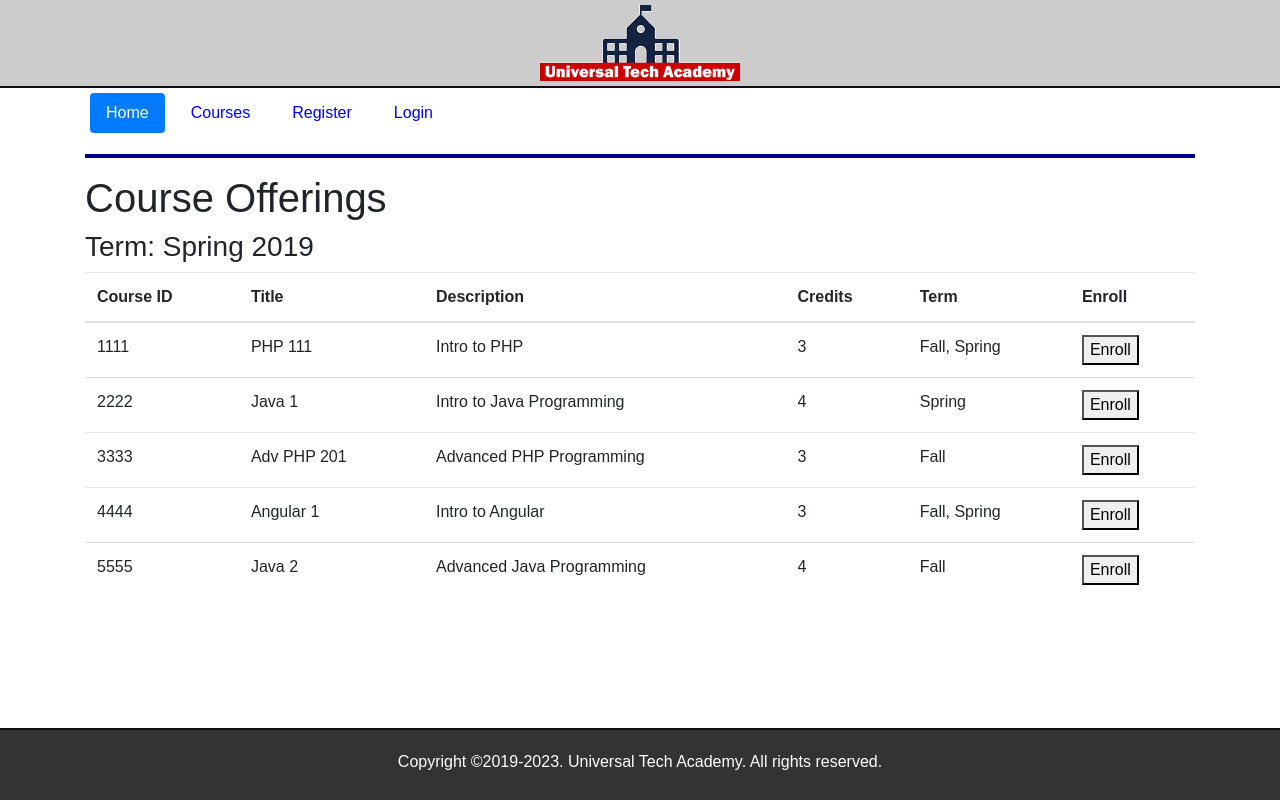
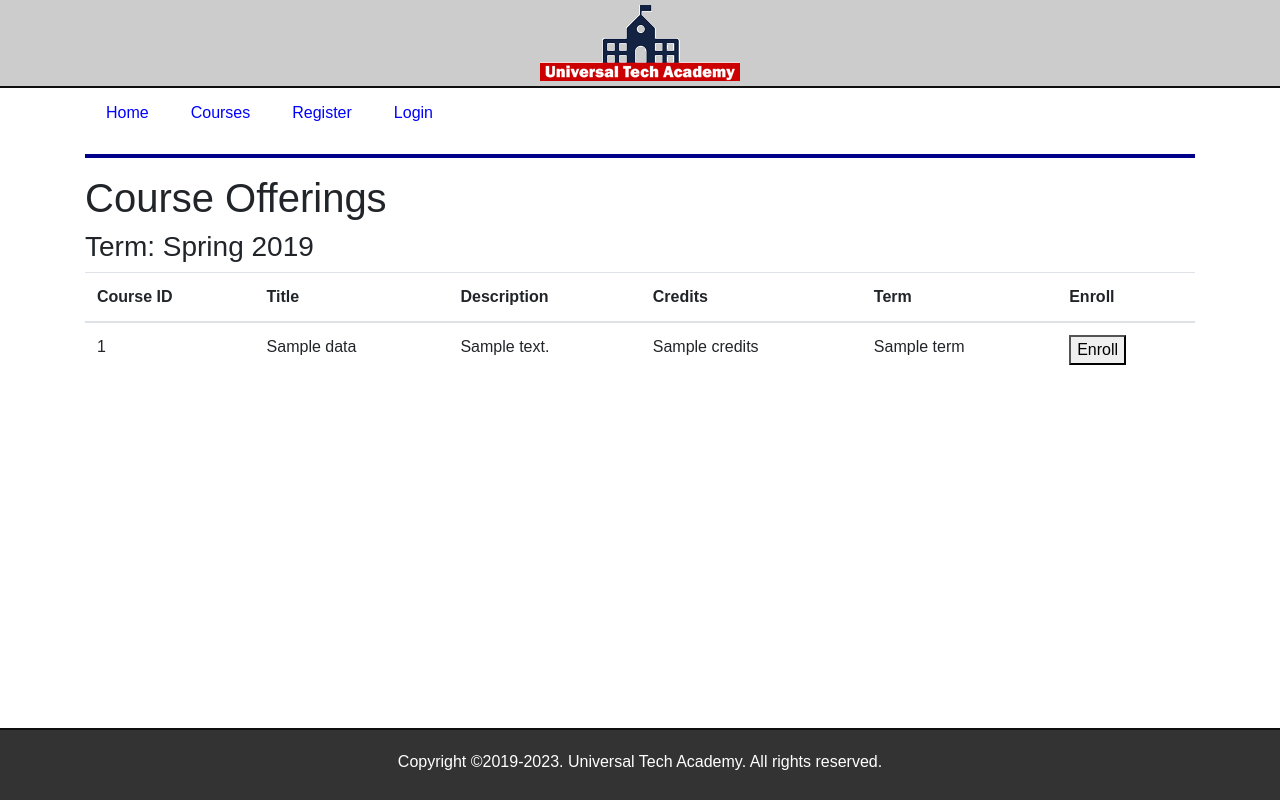
Before and after one commit to xingguo-huang/enrollment, a Flask app: template application/templates/courses.html in a window 1280 px wide. Run offline with Flask 3, Linux system fonts and the light colour scheme; the template is opened without the code that fills it: most values are stand-ins (such as "Sample title", 1, 10 or a date in 2020); some libraries are stand-ins or nearby versions.

Commit message:
Passing data to the view

```diff
--- a/application/templates/courses.html
+++ b/application/templates/courses.html
@@ -18,56 +18,18 @@
     </thead>
     <tbody>
       <!-- Construct the rest of courses here -->
+      {% for data in courseData %}
       <tr>
-        <td scope="row">1111</td>
-        <td>PHP 111</td>
-        <td>Intro to PHP</td>
-        <td>3</td>
-        <td>Fall, Spring</td>
+        <td scope="row">{{data["courseID"]}}</td>
+        <td>{{data["title"]}}</td>
+        <td>{{data["description"]}}</td>
+        <td>{{data["credits"]}}</td>
+        <td>{{data["term"]}}</td>
         <td>
           <button>Enroll</button>
         </td>
       </tr>
-      <tr>
-        <td scope="row">2222</td>
-        <td>Java 1</td>
-        <td>Intro to Java Programming</td>
-        <td>4</td>
-        <td>Spring</td>
-        <td>
-          <button>Enroll</button>
-        </td>
-      </tr>
-      <tr>
-        <td scope="row">3333</td>
-        <td>Adv PHP 201</td>
-        <td>Advanced PHP Programming</td>
-        <td>3</td>
-        <td>Fall</td>
-        <td>
-          <button>Enroll</button>
-        </td>
-      </tr>
-      <tr>
-        <td scope="row">4444</td>
-        <td>Angular 1</td>
-        <td>Intro to Angular</td>
-        <td>3</td>
-        <td>Fall, Spring</td>
-        <td>
-          <button>Enroll</button>
-        </td>
-      </tr>
-      <tr>
-        <td scope="row">5555</td>
-        <td>Java 2</td>
-        <td>Advanced Java Programming</td>
-        <td>4</td>
-        <td>Fall</td>
-        <td>
-          <button>Enroll</button>
-        </td>
-      </tr>
+      {% endfor %}
     </tbody>
   </table>
 </div>
--- a/application/templates/includes/nav.html
+++ b/application/templates/includes/nav.html
@@ -2,16 +2,32 @@
   <nav>
     <ul class="nav nav-pills">
       <li class="nav-item">
-        <a href="{{url_for('index')}}" class="nav-link active">Home</a>
+        <a
+          href="{{url_for('index')}}"
+          class="nav-link {% if index%}active{% endif %}"
+          >Home</a
+        >
       </li>
       <li class="nav-item">
-        <a href="{{url_for('courses')}}" class="nav-link">Courses</a>
+        <a
+          href="{{url_for('courses')}}"
+          class="nav-link {% if courses%}active{% endif %}"
+          >Courses</a
+        >
       </li>
       <li class="nav-item">
-        <a href="{{url_for('register')}}" class="nav-link">Register</a>
+        <a
+          href="{{url_for('register')}}"
+          class="nav-link {% if register%}active{% endif %}"
+          >Register</a
+        >
       </li>
       <li class="nav-item">
-        <a href="{{url_for('login')}}" class="nav-link">Login</a>
+        <a
+          href="{{url_for('login')}}"
+          class="nav-link {% if login%}active{% endif %}"
+          >Login</a
+        >
       </li>
     </ul>
   </nav>
```
Also changed, not shown: application/routes.py (+6 -4 lines).
